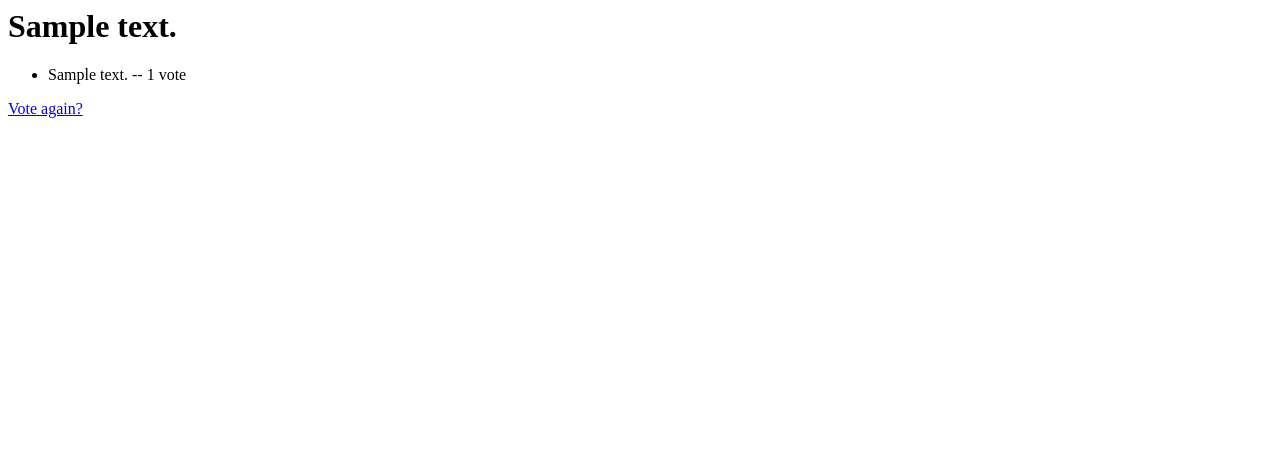
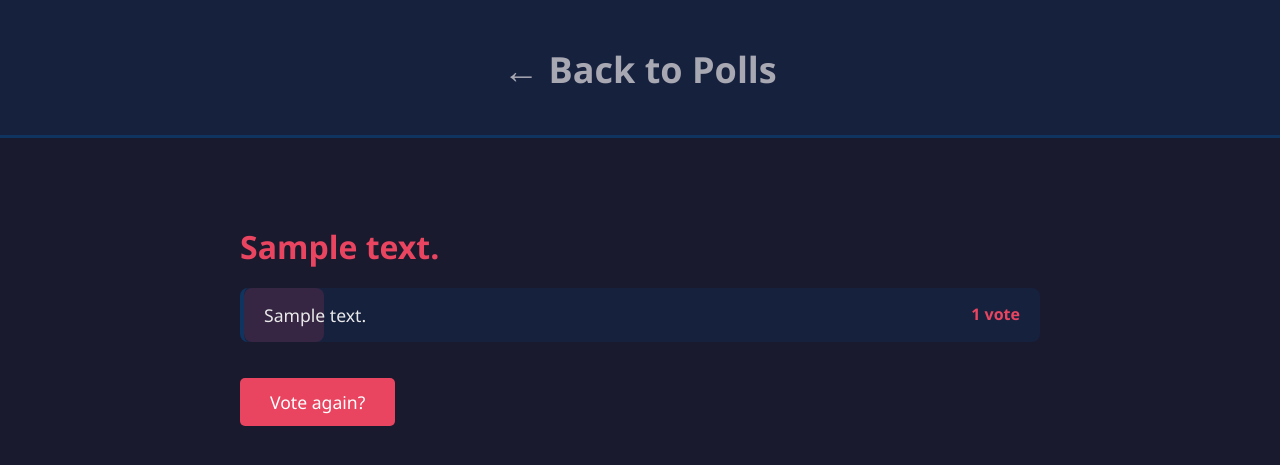
Before and after one commit to TrickyPrincee/App1, a Django app: page /polls/1/results/ in a window 1280 px wide. Shown: the top 465 px of the page. Run offline with Django 5.2, Linux system fonts and the light colour scheme; tables that the repository leaves empty hold one stand-in row (values such as "Sample post").

Commit message:
added style to results page.

```diff
--- a/polls/static/polls/style.css
+++ b/polls/static/polls/style.css
@@ -117,3 +117,58 @@ li a:hover {
 .header a:hover {
     color: #ffffff;
 }
+
+.results-list {
+    list-style: none;
+    padding: 0;
+}
+
+.result-item {
+    background: #16213e;
+    margin: 10px 0;
+    padding: 15px 20px;
+    border-radius: 8px;
+    border-left: 4px solid #0f3460;
+    position: relative;
+    overflow: hidden;
+}
+
+.vote-bar {
+    position: absolute;
+    top: 0;
+    left: 0;
+    height: 100%;
+    background: rgba(233, 69, 96, 0.15);
+    z-index: 0;
+    border-radius: 8px;
+    transition: width 0.5s ease;
+}
+
+.choice-text {
+    position: relative;
+    z-index: 1;
+    font-size: 1.1em;
+}
+
+.vote-count {
+    position: relative;
+    z-index: 1;
+    float: right;
+    color: #e94560;
+    font-weight: bold;
+}
+
+.vote-again-btn {
+    display: inline-block;
+    margin-top: 20px;
+    background: #e94560;
+    color: white;
+    text-decoration: none;
+    padding: 12px 30px;
+    border-radius: 5px;
+    font-size: 1.1em;
+}
+
+.vote-again-btn:hover {
+    background: #c73652;
+}
--- a/polls/templates/polls/results.html
+++ b/polls/templates/polls/results.html
@@ -1,9 +1,29 @@
-<h1>{{ question.question_text }}</h1>
+<!DOCTYPE html>
+{% load static %}
+<html>
+<head>
+    <title>{{ question.question_text }} - Results</title>
+    <link rel="stylesheet" href="{% static 'polls/style.css' %}">
+</head>
+<body>
+    <div class="header">
+        <h1><a href="{% url 'polls:index' %}">← Back to Polls</a></h1>
+    </div>
 
-<ul>
-{% for choice in question.choice_set.all %}
-    <li>{{ choice.choice_text }} -- {{ choice.votes }} vote{{ choice.votes|pluralize }}</li>
-{% endfor %}
-</ul>
+    <div class="container">
+        <h2 class="question-title">{{ question.question_text }}</h2>
 
-<a href="{% url 'polls:detail' question.id %}">Vote again?</a>
+        <ul class="results-list">
+        {% for choice in question.choice_set.all %}
+            <li class="result-item">
+                <span class="choice-text">{{ choice.choice_text }}</span>
+                <span class="vote-count">{{ choice.votes }} vote{{ choice.votes|pluralize }}</span>
+                <div class="vote-bar" style="width: {{ choice.votes }}0%"></div>
+            </li>
+        {% endfor %}
+        </ul>
+
+        <a href="{% url 'polls:detail' question.id %}" class="vote-again-btn">Vote again?</a>
+    </div>
+</body>
+</html>
```
